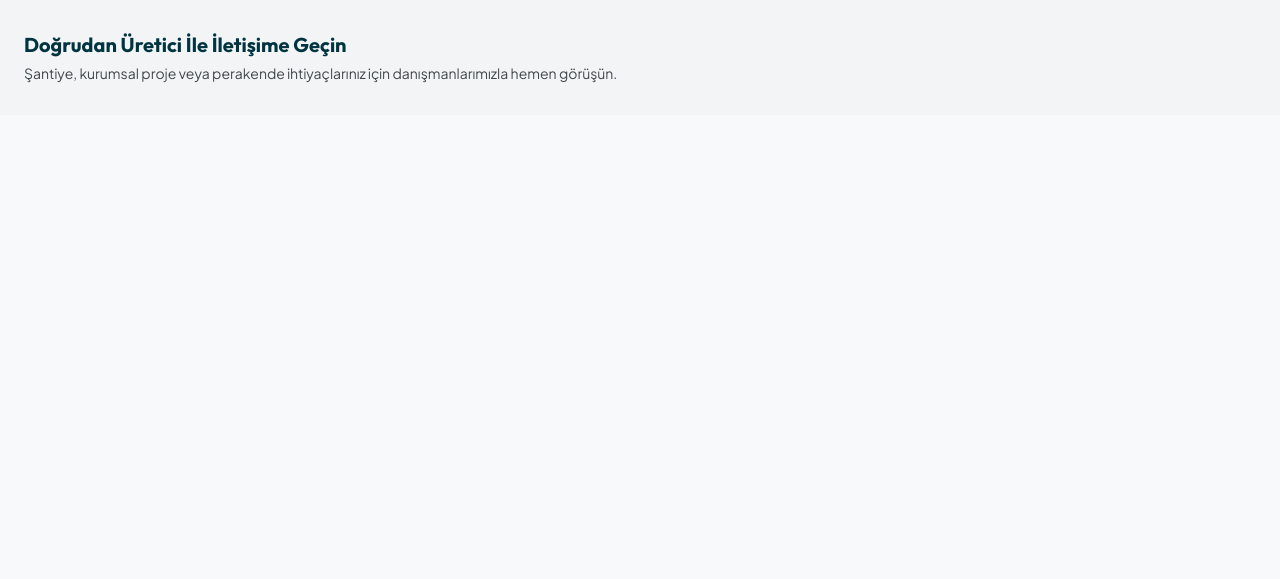
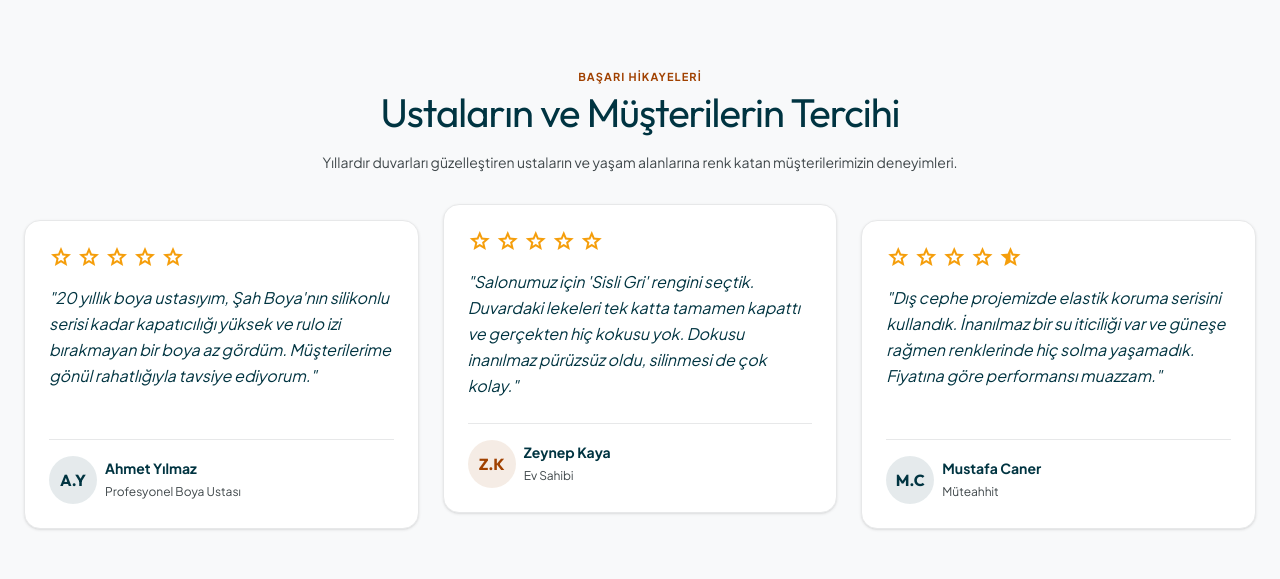
Before and after one commit to EnesPala0/sahboya-website, a Next.js app in the folder frontend/: page / in a window 1280 px wide. Shown: the part 3494-4073 px from the top of the page. Before the commit the page ends 3609 px from the top, so only its background shows below. Built offline with nearby package versions, Linux system fonts and the light colour scheme.

Commit message:
feat: add testimonials section

```diff
--- a/frontend/src/app/page.tsx
+++ b/frontend/src/app/page.tsx
@@ -491,6 +491,88 @@ export default function Home() {
         </div>
       </section>
 
+      {/* BÖLÜM 7: Müşteri Yorumları (Testimonials) */}
+      <section className="w-full py-space-3xl max-w-[1380px] mx-auto px-gutter" id="musteri-yorumlari">
+        <div className="flex flex-col items-center justify-center text-center mb-space-2xl">
+          <span className="font-label-sm text-label-sm text-secondary uppercase tracking-widest font-bold block mb-space-xs">Başarı Hikayeleri</span>
+          <h2 className="font-headline-xl text-headline-xl text-primary tracking-tight">Ustaların ve Müşterilerin Tercihi</h2>
+          <p className="font-body-md text-body-md text-on-surface-variant max-w-2xl mt-4">
+            Yıllardır duvarları güzelleştiren ustaların ve yaşam alanlarına renk katan müşterilerimizin deneyimleri.
+          </p>
+        </div>
+
+        <div className="grid grid-cols-1 md:grid-cols-3 gap-gutter">
+          {/* Review 1 */}
+          <div className="bg-surface-container-lowest border border-surface-container-high rounded-2xl p-space-lg shadow-sm hover:shadow-xl transition-all duration-300 relative group flex flex-col justify-between">
+            <div>
+              <div className="flex items-center gap-1 text-[#F59E0B] mb-4">
+                <span className="material-symbols-outlined text-[20px] fill-current">star</span>
+                <span className="material-symbols-outlined text-[20px] fill-current">star</span>
+                <span className="material-symbols-outlined text-[20px] fill-current">star</span>
+                <span className="material-symbols-outlined text-[20px] fill-current">star</span>
+                <span className="material-symbols-outlined text-[20px] fill-current">star</span>
+              </div>
+              <p className="font-body-lg text-body-lg text-primary italic leading-relaxed mb-6 group-hover:text-secondary transition-colors">
+                "20 yıllık boya ustasıyım, Şah Boya'nın silikonlu serisi kadar kapatıcılığı yüksek ve rulo izi bırakmayan bir boya az gördüm. Müşterilerime gönül rahatlığıyla tavsiye ediyorum."
+              </p>
+            </div>
+            <div className="flex items-center gap-space-sm border-t border-surface-container-high pt-4">
+              <div className="w-12 h-12 rounded-full bg-primary/10 flex items-center justify-center text-primary font-headline-sm font-bold">A.Y</div>
+              <div>
+                <h4 className="font-label-lg text-label-lg text-primary font-bold">Ahmet Yılmaz</h4>
+                <span className="font-body-sm text-body-sm text-on-surface-variant">Profesyonel Boya Ustası</span>
+              </div>
+            </div>
+          </div>
+
+          {/* Review 2 */}
+          <div className="bg-surface-container-lowest border border-surface-container-high rounded-2xl p-space-lg shadow-sm hover:shadow-xl transition-all duration-300 relative group flex flex-col justify-between transform md:-translate-y-4">
+            <div>
+              <div className="flex items-center gap-1 text-[#F59E0B] mb-4">
+                <span className="material-symbols-outlined text-[20px] fill-current">star</span>
+                <span className="material-symbols-outlined text-[20px] fill-current">star</span>
+                <span className="material-symbols-outlined text-[20px] fill-current">star</span>
+                <span className="material-symbols-outlined text-[20px] fill-current">star</span>
+                <span className="material-symbols-outlined text-[20px] fill-current">star</span>
+              </div>
+              <p className="font-body-lg text-body-lg text-primary italic leading-relaxed mb-6 group-hover:text-secondary transition-colors">
+                "Salonumuz için 'Sisli Gri' rengini seçtik. Duvardaki lekeleri tek katta tamamen kapattı ve gerçekten hiç kokusu yok. Dokusu inanılmaz pürüzsüz oldu, silinmesi de çok kolay."
+              </p>
+            </div>
+            <div className="flex items-center gap-space-sm border-t border-surface-container-high pt-4">
+              <div className="w-12 h-12 rounded-full bg-secondary/10 flex items-center justify-center text-secondary font-headline-sm font-bold">Z.K</div>
+              <div>
+                <h4 className="font-label-lg text-label-lg text-primary font-bold">Zeynep Kaya</h4>
+                <span className="font-body-sm text-body-sm text-on-surface-variant">Ev Sahibi</span>
+              </div>
+            </div>
+          </div>
+
+          {/* Review 3 */}
+          <div className="bg-surface-container-lowest border border-surface-container-high rounded-2xl p-space-lg shadow-sm hover:shadow-xl transition-all duration-300 relative group flex flex-col justify-between">
+            <div>
+              <div className="flex items-center gap-1 text-[#F59E0B] mb-4">
+                <span className="material-symbols-outlined text-[20px] fill-current">star</span>
+                <span className="material-symbols-outlined text-[20px] fill-current">star</span>
+                <span className="material-symbols-outlined text-[20px] fill-current">star</span>
+                <span className="material-symbols-outlined text-[20px] fill-current">star</span>
+                <span className="material-symbols-outlined text-[20px] fill-current">star_half</span>
+              </div>
+              <p className="font-body-lg text-body-lg text-primary italic leading-relaxed mb-6 group-hover:text-secondary transition-colors">
+                "Dış cephe projemizde elastik koruma serisini kullandık. İnanılmaz bir su iticiliği var ve güneşe rağmen renklerinde hiç solma yaşamadık. Fiyatına göre performansı muazzam."
+              </p>
+            </div>
+            <div className="flex items-center gap-space-sm border-t border-surface-container-high pt-4">
+              <div className="w-12 h-12 rounded-full bg-primary/10 flex items-center justify-center text-primary font-headline-sm font-bold">M.C</div>
+              <div>
+                <h4 className="font-label-lg text-label-lg text-primary font-bold">Mustafa Caner</h4>
+                <span className="font-body-sm text-body-sm text-on-surface-variant">Müteahhit</span>
+              </div>
+            </div>
+          </div>
+        </div>
+      </section>
+
       {/* Toast Notification */}
       <div className={`fixed bottom-6 right-6 z-50 bg-primary text-on-primary px-space-lg py-space-md rounded-xl shadow-2xl flex items-center gap-space-md transform transition-transform duration-300 ${isToastOpen ? 'translate-y-0' : 'translate-y-32'}`}>
         <span className="material-symbols-outlined text-secondary text-[24px]">check_circle</span>
```
